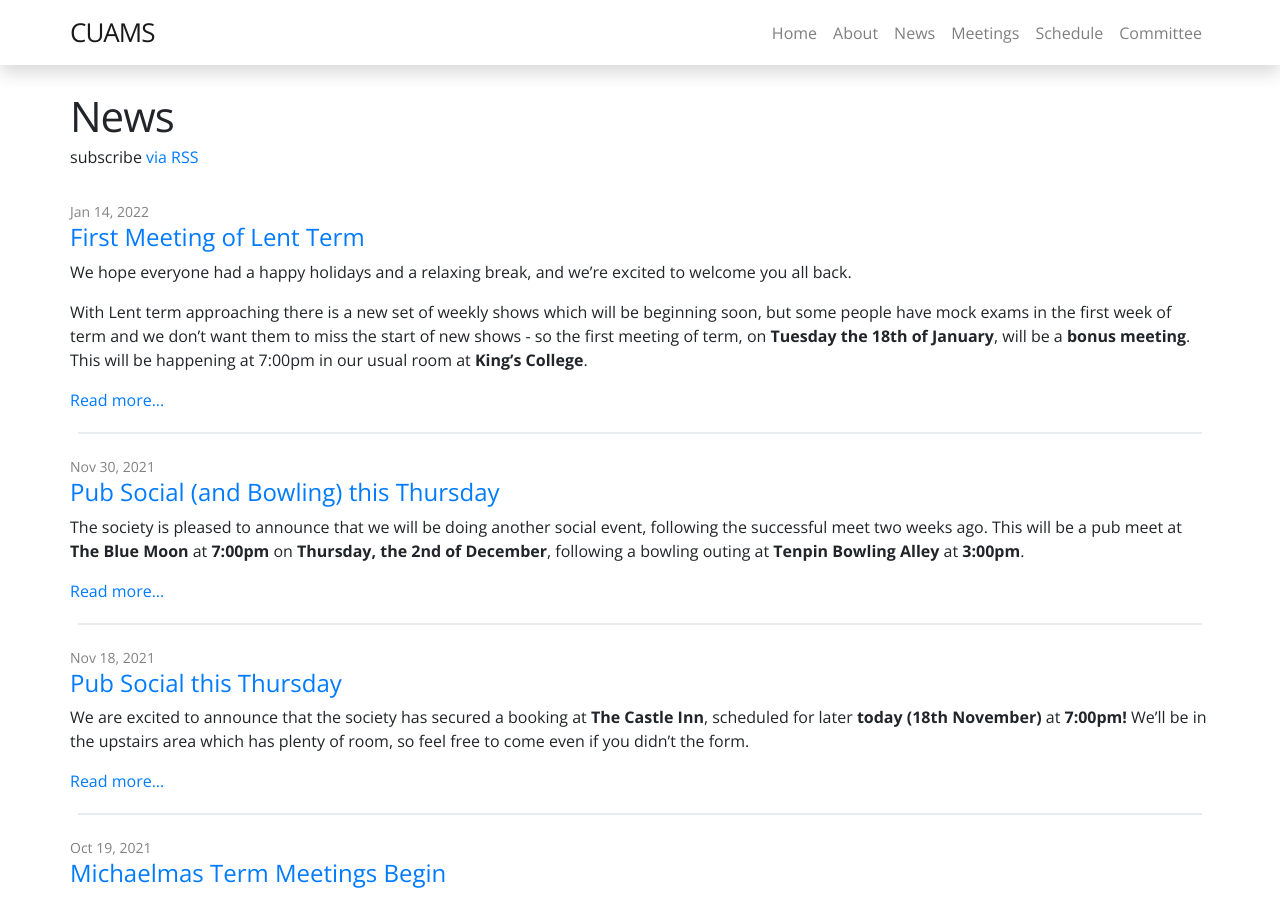
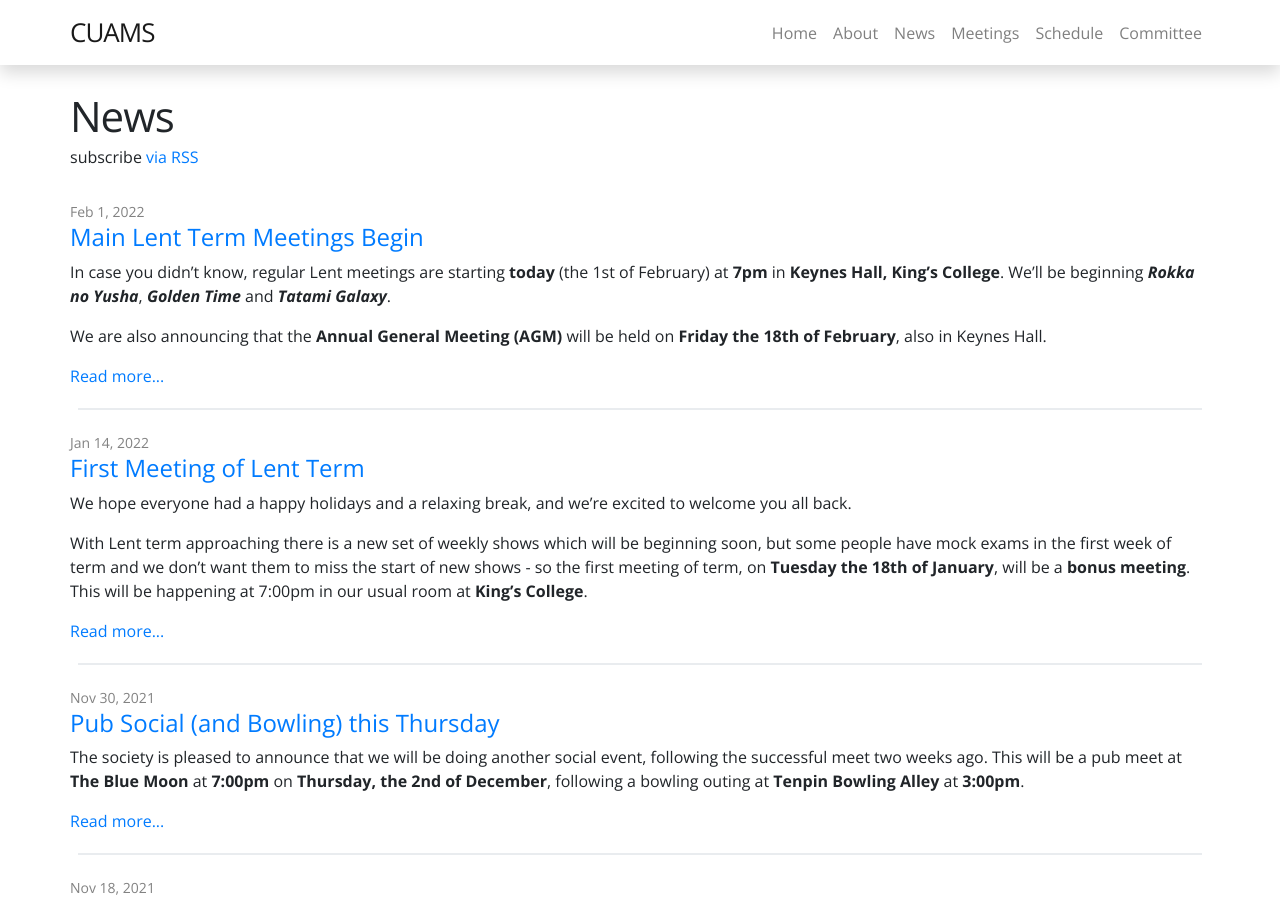
Before and after one commit to CUAMS/CUAMS-Website, a Jekyll site: the page built from pages/news.md, in a window 1280 px wide and 900 px high. Built offline with Jekyll 4.4.1, drawn with Linux system fonts in a browser that asks for light colours; nearby versions of some CDN libraries.

Commit message:
Add news post about main meetings and announcing AGM. Update schedule with the AGM and details of the bonus meeting.

```diff
--- a/_data/schedule.yml
+++ b/_data/schedule.yml
@@ -75,31 +75,38 @@
     event: Bonus Meeting
     time: 7&#8203;-&#8203;11&#8203;pm
     venue: Keynes Hall, King's College
-    shows: Baccano! OVAs, Additional First Episodes
+    shows:
+    - WorldEnd Ep.1
+    - Black Bullet Ep.1
+    - Tonari no Kyuuketsuki-san Ep. 1
+    - Yuru Camp Ep. 1
+    - Hitoribocchi no Marumaru Seikatsu Ep. 1
   - date: 2022-02-01
     event: Main Meeting
-    shows: Golden Time, Rokka no Yusha, Tatami Galaxy
+    shows: Rokka no Yusha, Golden Time, Tatami Galaxy
   - date: 2022-02-08
     event: Main Meeting
-    shows: Golden Time, Rokka no Yusha, Tatami Galaxy
+    shows: Rokka no Yusha, Golden Time, Tatami Galaxy
     venue: Long Room, Murray Edwards
   - date: 2022-02-18
-    event: Main Meeting
-    shows: Golden Time, Rokka no Yusha, Tatami Galaxy
+    event: Annual General Meeting (AGM)
+    time: 7&#8203;-&#8203;11&#8203;pm
+    shows: Rokka no Yusha, Golden Time, Tatami Galaxy
+    venue: Keynes Hall, King's College
   - date: 2022-02-22
     event: Main Meeting
-    shows: Golden Time, Rokka no Yusha, Tatami Galaxy
+    shows: Rokka no Yusha, Golden Time, Tatami Galaxy
     venue: Long Room, Murray Edwards
-  - date: 2022-03-01
+  - date: 2022-03-02
     event: Main Meeting
-    shows: Golden Time, Rokka no Yusha, Tatami Galaxy
+    shows: Rokka no Yusha, Golden Time, Tatami Galaxy
   - date: 2022-03-08
     event: TBC
     shows:
     venue:
   - date: 2022-03-15
     event: Main Meeting
-    shows: Golden Time, Rokka no Yusha, Tatami Galaxy
+    shows: Rokka no Yusha, Golden Time, Tatami Galaxy
 - term: Easter 2022
   events:
     - name: Main Meeting
--- /dev/null
+++ b/_posts/2022-02-01-main-lent-meetings.md
@@ -0,0 +1,14 @@
+---
+layout: post
+title: Main Lent Term Meetings Begin
+date: 2022-02-01 01:00:00 +0100
+excerpt_separator: <!--more-->
+---
+
+In case you didn't know, regular Lent meetings are starting **today** (the 1st of February) at **7pm** in **Keynes Hall, King's College**. We'll be beginning *Rokka no Yusha*, *Golden Time* and *Tatami Galaxy*.
+
+We are also announcing that the **Annual General Meeting (AGM)** will be held on **Friday the 18th of February**, also in Keynes Hall. <!--more-->
+
+The AGM is where we elect the **new** [**committee**](/committee) for the next year, and consists of the following positions: President, Secretary, Treasurer, Webmaster, Food Lord, External Officer, and Social Secretary. To see what each position is responsible for, see the list of roles on the [**society wiki**]({{ site.wiki_link }}) (username is "cuams", password is "joshikousei"). If you are interested in running for a role, please chat to one of the current committee members, either in person or on Discord, so we can keep track of who is running for which places in advance.
+
+Committee positions are stood for by presenting videos, comic strips, or any other format that's deemed acceptable by the committee. These are usually light-hearted parodies about CUAMS or anime in general and do not need to be overly serious or carefully thought out. Please send (or show) them to the Secretary by **noon on the day of the AGM** to confirm you're running, and then you will be able to present it during the AGM - either the copy you sent the Secretary or bring via USB.
```
